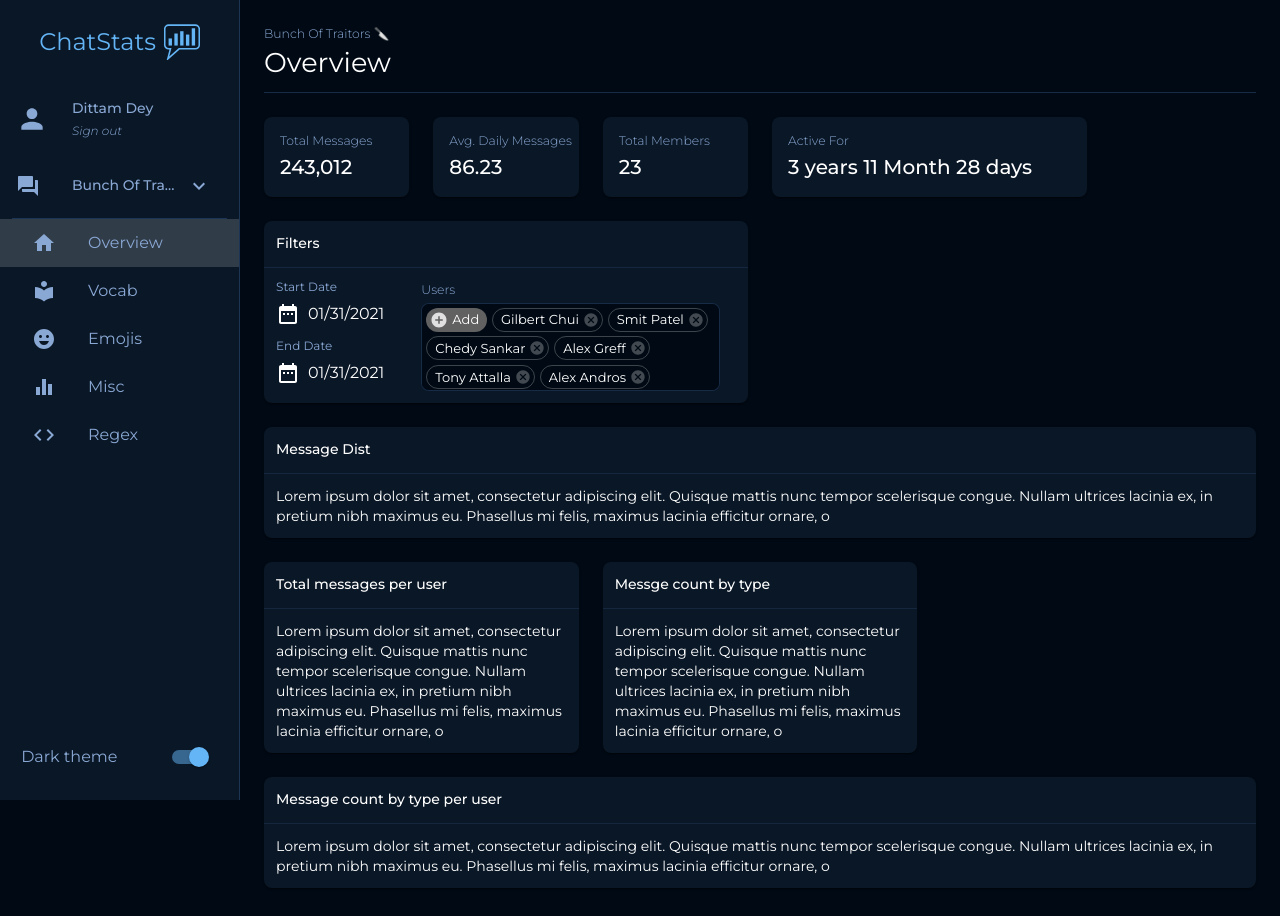
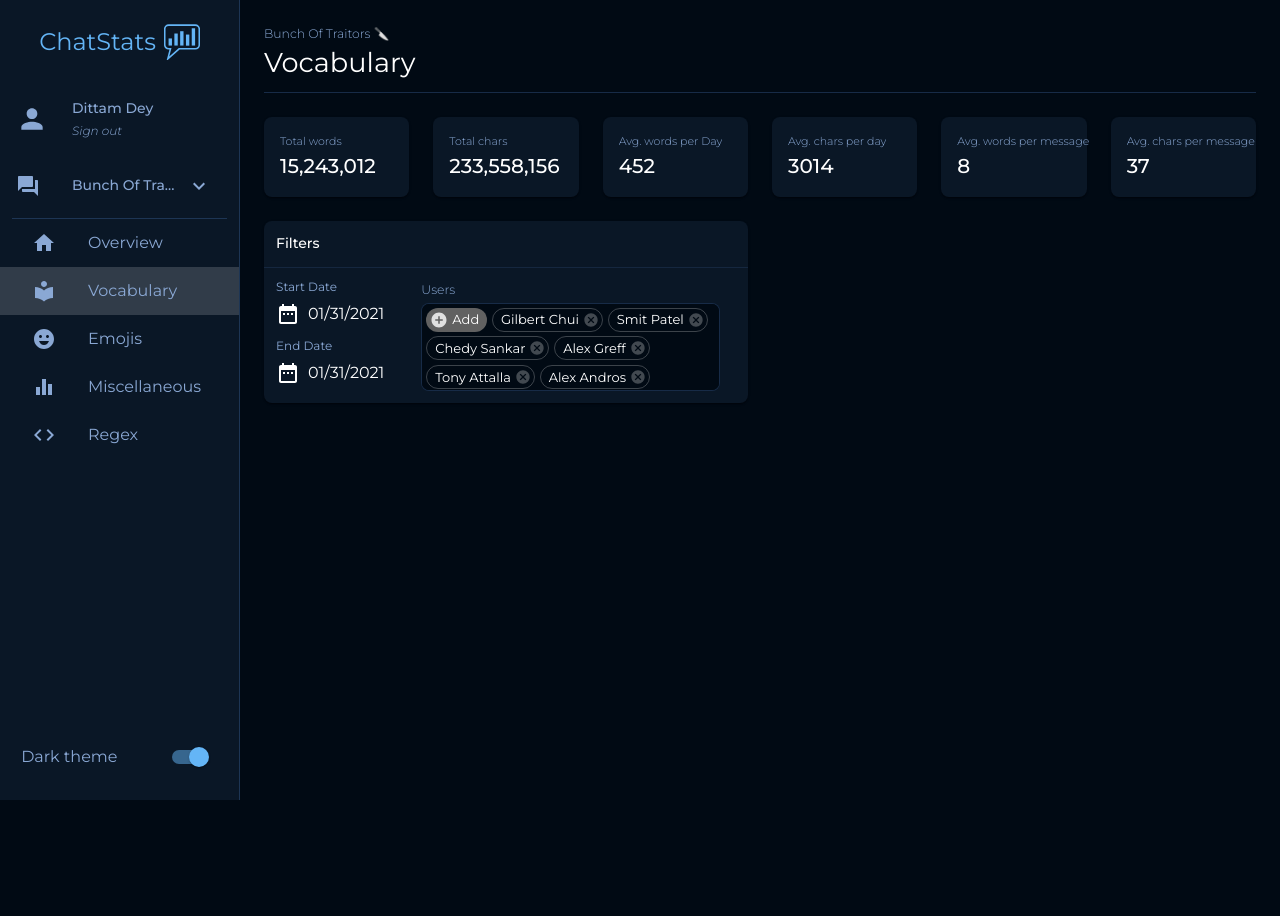
Before and after one commit to SophicalMushroom/ChatStats, a React (Create React App) app in the folder frontend/: page / in a window 1280 px wide. After the commit the page ends 800 px from the top, so only its background shows below. Built offline with nearby package versions, Linux system fonts and the light colour scheme.

Commit message:
Added StatsCards to Vocab tab

```diff
--- a/frontend/src/App.js
+++ b/frontend/src/App.js
@@ -33,11 +33,11 @@ const renderTabContent = (curTab) => {
 	switch (curTab) {
 		case "Overview":
 			return <Overview />;
-    case "Vocab":
+		case "Vocabulary":
 			return <Vocab />;
 		case "Emojis":
 			return <Emojis />;
-    case "Misc":
+		case "Miscellaneous":
 			return <Misc />;
 		case "Regex":
 			return <Regex />;
--- a/frontend/src/components/Vocab.js
+++ b/frontend/src/components/Vocab.js
@@ -1,6 +1,52 @@
-import { useState, useContext } from "react";
+import { Fragment, useStatCarde, useContext } from "react";
+import { makeStyles, useTheme } from "@material-ui/core/styles";
+import Grid from "@material-ui/core/Grid";
+import Paper from "@material-ui/core/Paper";
+import useMediaQuery from "@material-ui/core/useMediaQuery";
+import { StatCard } from "./miscellaneous/StatCard";
 import { DesktopAppBar } from "./navigation/DesktopAppBar";
+import { Card } from "./miscellaneous/Card";
+import { Filters } from "./miscellaneous/Filters";
+
+const useStyles = makeStyles((theme) => ({
+	root: {
+		paddingBottom: theme.spacing(2),
+	},
+}));
 
 export const Vocab = (props) => {
-  return <DesktopAppBar />;
+	const classes = useStyles();
+	const theme = useTheme();
+	const isMobile = useMediaQuery(theme.breakpoints.down("sm"));
+
+	return (
+		<Grid container spacing={isMobile ? 2 : 3} className={classes.root}>
+			<Grid item xs={12}>
+				<DesktopAppBar />
+			</Grid>
+
+			<Grid item xs={12} sm={2}>
+				<StatCard label="Total words" value="15,243,012" />
+			</Grid>
+			<Grid item xs={12} sm={2}>
+				<StatCard label="Total chars" value="233,558,156" />
+			</Grid>
+			<Grid item xs={12} sm={2}>
+				<StatCard label="Avg. words per Day" value="452" />
+			</Grid>
+			<Grid item xs={12} sm={2}>
+				<StatCard label="Avg. chars per day" value="3014" />
+			</Grid>
+			<Grid item xs={12} sm={2}>
+				<StatCard label="Avg. words per message" value="8" />
+			</Grid>
+			<Grid item xs={12} sm={2}>
+				<StatCard label="Avg. chars per message" value="37" />
+			</Grid>
+
+			<Grid item xs={12} sm={6} xl={5}>
+				<Filters />
+			</Grid>
+		</Grid>
+	);
 };
--- a/frontend/src/components/miscellaneous/StatCard.js
+++ b/frontend/src/components/miscellaneous/StatCard.js
@@ -17,6 +17,7 @@ const useStyles = makeStyles((theme) => ({
 	},
 	title: {
 		...theme.typography.subtitle3,
+		fontSize: "11px",
 		[theme.breakpoints.down("xs")]: {
 			fontSize: "10px",
 		},
--- a/frontend/src/components/navigation/NavItems.js
+++ b/frontend/src/components/navigation/NavItems.js
@@ -54,9 +54,15 @@ export const NavItems = (props) => {
 
 	const navItems = [
 		{ label: "Overview", icon: <HomeIcon className={classes.icons} /> },
-		{ label: "Vocab", icon: <LocalLibraryIcon className={classes.icons} /> },
+		{
+			label: "Vocabulary",
+			icon: <LocalLibraryIcon className={classes.icons} />,
+		},
 		{ label: "Emojis", icon: <EmojiEmotionsIcon className={classes.icons} /> },
-		{ label: "Misc", icon: <EqualizerIcon className={classes.icons} /> },
+		{
+			label: "Miscellaneous",
+			icon: <EqualizerIcon className={classes.icons} />,
+		},
 		{ label: "Regex", icon: <CodeIcon className={classes.icons} /> },
 	];
 	return (
--- a/frontend/src/contexts/NavContext.js
+++ b/frontend/src/contexts/NavContext.js
@@ -4,7 +4,7 @@ export const NavContext = createContext();
 
 export const NavContextProvider = (props) => {
 	const [isMobileNavOpen, setIsMobileNavOpen] = useState(false);
-  const [curTab, setCurTab] = useState("Overview");
+	const [curTab, setCurTab] = useState("Vocabulary");
 	const [curChat, setCurChat] = useState("Bunch Of Traitors 🔪");
 
 	return (
```
Also changed, not shown: 1 other file (tests, documents, lock files or other folders). Lines whose indentation alone changed are shown as unchanged.
